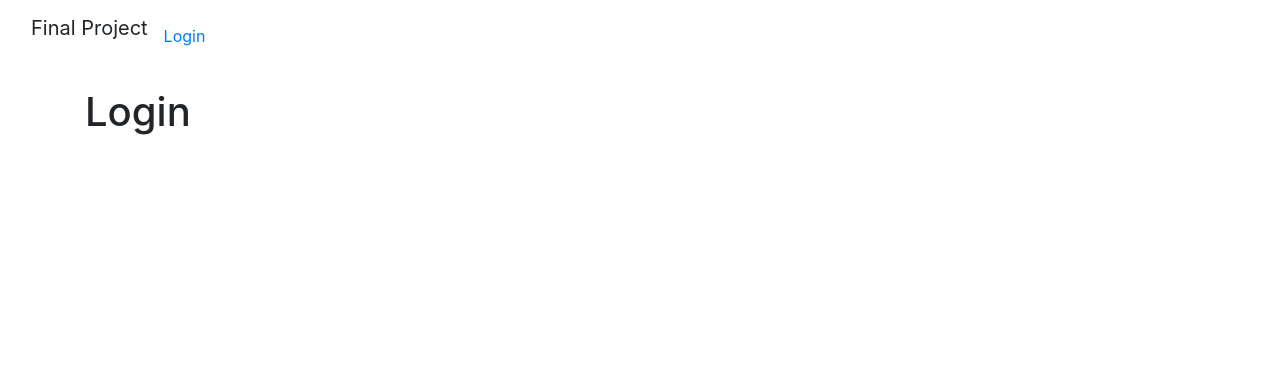
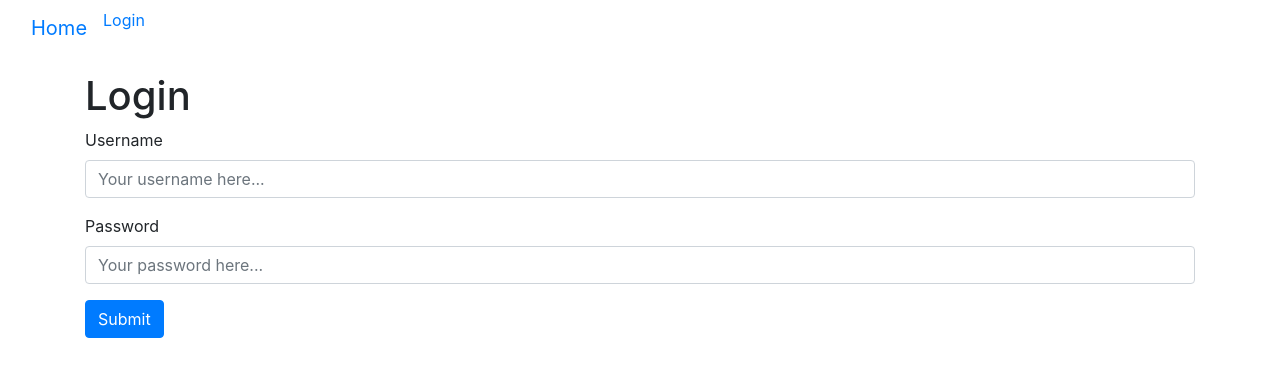
Before and after one commit to Final-Project-IH/Frontend-Final-Project, a React (Vite) app: page /login in a window 1280 px wide. Shown: the top 376 px of the page. Built offline with nearby package versions, Linux system fonts and the light colour scheme.

Commit message:
forms pero no crean user

```diff
--- a/src/App.jsx
+++ b/src/App.jsx
@@ -1,9 +1,11 @@
-import { useState } from 'react'
+
 import { Route, Routes } from "react-router-dom"
 import './App.css'
 import Navbar from './components/Navbar/Navbar'
 import Login from './views/Auth/Login/Login'
+import Register from './views/Auth/Register/Register'
 import Home from './views/Home/Home'
+
 
 function App() {
 
@@ -14,7 +16,8 @@ function App() {
       <div className="container my-3">
         <Routes>
           <Route path="/" element={<Home />} />
-          <Route path="/login" element={<Login />} />
+          <Route path="login" element={<Login />} />
+          <Route path="register" element={<Register />} />
         </Routes>
       </div>
     </div>
--- a/src/components/Forms/FormControl.jsx
+++ b/src/assets/Forms/FormControl.jsx
@@ -1,3 +1,5 @@
+import React from "react";
+
 const FormControl = ({ children, text, htmlFor, error }) => {
     return (
       <div className="FormControl mb-3">
--- a/src/components/Navbar/Navbar.jsx
+++ b/src/components/Navbar/Navbar.jsx
@@ -4,9 +4,12 @@ const Navbar = () => {
   return (
 <nav className="navbar navbar-expand-lg bg-body-tertiary">
   <div className="container-fluid">
-    <p className="navbar-brand" href="#">Final Project</p>
+
     <div className="collapse navbar-collapse" id="navbarNav">
       <ul className="navbar-nav">
+      <NavLink className="navbar-brand" to='/'>
+                Home
+         </NavLink>
         <li className="nav-item">
         <NavLink className="nav-item" to='/login'>
                 Login
--- a/src/stores/AccessTokenStore.js
+++ b/src/stores/AccessTokenStore.js
@@ -1,12 +1,12 @@
 const JWT_TOKEN_KEY = "accessToken";
 
-let _accessToken = localStorage.getItem(JWT_TOKEN_KEY) || "";
+let _accessToken = localStorage.getItem(JWT_TOKEN_KEY) || ""; // cojo el token del localStorage y envio siempre un string, o bien el valor de access_token o bien ""
 
 export const setAccessToken = (token) => {
-  localStorage.setItem(JWT_TOKEN_KEY, token);
+  localStorage.setItem(JWT_TOKEN_KEY, token); // seteamos un elemento en localStorage "key" -> value
   _accessToken = token;
 };
 
 export const getAccessToken = () => {
-  return _accessToken;
+  return _accessToken; // nos devuelve el token del localStorage con la clave accessToken
 };
--- a/src/views/Auth/Login/Login.jsx
+++ b/src/views/Auth/Login/Login.jsx
@@ -1,15 +1,70 @@
-import React from 'react';
+
 import { useFormik } from 'formik';
-import FormControl from '../../components/FormControl/FormControl';
-import Input from '../../components/Input/Input';
-/* import { login as loginService } from '../../services/AuthService';
-import { setAccessToken } from '../../stores/AccessTokenStore'; */
-import { loginSchema } from './schemas/login.schema';
+import FormControl from '../../../assets/Forms/FormControl';
+import Input from '../../../assets/Forms/Input';
+import { loginSchema } from '../../../utils/schemas/login.schema';
+
+
+const initialValues = {
+    username: '',
+    password: ''
+  }
 
 const Login = () => {
+
+    const {
+        values, errors, touched, handleChange, handleBlur, isSubmitting, handleSubmit, setSubmitting
+      } = useFormik({
+        initialValues: initialValues,
+        validateOnBlur: true,
+        validateOnChange: false,
+        validationSchema: loginSchema,
+        onSubmit: (values) => {
+          setTimeout(() => {
+            setSubmitting(false)
+          }, 2000);
+
+          // Peticion al back para que me devuelva el JWT
+        }
+      });
+
     return (
         <div>
             <h1>Login</h1>
+
+            <form onSubmit={handleSubmit}>
+        <FormControl text="Username" error={touched.email && errors.email} htmlFor="username">
+          <Input
+            id="username"
+            name="username"
+            onChange={handleChange}
+            onBlur={handleBlur}
+            value={values.username}
+            error={touched.username && errors.username}
+            placeholder="Your username here..."
+          />
+        </FormControl>
+
+        <FormControl text="Password" error={touched.password && errors.password} htmlFor="password">
+          <Input
+            id="password"
+            name="password"
+            onChange={handleChange}
+            onBlur={handleBlur}
+            value={values.password}
+            error={touched.password && errors.password}
+            placeholder="Your password here..."
+            type="password"
+          />
+        </FormControl>
+
+        <button className="btn btn-primary" type="submit">
+          {isSubmitting
+            ? 'Submitting...'
+            : 'Submit'
+          }
+        </button>
+      </form>
         </div>
     );
 };
--- a/src/views/Auth/Register/Register.jsx
+++ b/src/views/Auth/Register/Register.jsx
@@ -0,0 +1,85 @@
+
+import { useFormik } from 'formik';
+import FormControl from '../../../assets/Forms/FormControl';
+import Input from '../../../assets/Forms/Input';
+import { loginSchema } from '../../../utils/schemas/login.schema';
+
+
+const initialValues = {
+    username: '',
+    email: '',
+    password: '',
+  }
+
+const Register = () => {
+
+    const {
+        values, errors, touched, handleChange, handleBlur, isSubmitting, handleSubmit, setSubmitting
+      } = useFormik({
+        initialValues: initialValues,
+        validateOnBlur: true,
+        validateOnChange: false,
+        validationSchema: loginSchema,
+        onSubmit: (values) => {
+          setTimeout(() => {
+            setSubmitting(false)
+          }, 2000);
+
+          // Peticion al back para que me devuelva el JWT
+        }
+      });
+
+    return (
+        <div>
+            <h1>Register</h1>
+
+            <form onSubmit={handleSubmit}>
+        <FormControl text="Username" error={touched.username && errors.username} htmlFor="username">
+          <Input
+            id="username"
+            name="username"
+            onChange={handleChange}
+            onBlur={handleBlur}
+            value={values.username}
+            error={touched.username && errors.username}
+            placeholder="Your username here..."
+          />
+        </FormControl>
+
+        <FormControl text="email" error={touched.email && errors.email} htmlFor="email">
+          <Input
+            id="email"
+            name="email"
+            onChange={handleChange}
+            onBlur={handleBlur}
+            value={values.email}
+            error={touched.email && errors.email}
+            placeholder="Your email here..."
+          />
+        </FormControl>
+
+        <FormControl text="Password" error={touched.password && errors.password} htmlFor="password">
+          <Input
+            id="password"
+            name="password"
+            onChange={handleChange}
+            onBlur={handleBlur}
+            value={values.password}
+            error={touched.password && errors.password}
+            placeholder="Your password here..."
+            type="password"
+          />
+        </FormControl>
+
+        <button className="btn btn-primary" type="submit">
+          {isSubmitting
+            ? 'Submitting...'
+            : 'Submit'
+          }
+        </button>
+      </form>
+        </div>
+    );
+};
+
+export default Register;
```
Also changed, not shown: src/services/Auth.service.js (added, +9 -0 lines), src/services/BaseService.js (+38 -0 lines), src/assets/Forms/Input.jsx (renamed from src/components/Forms/Input.jsx).
